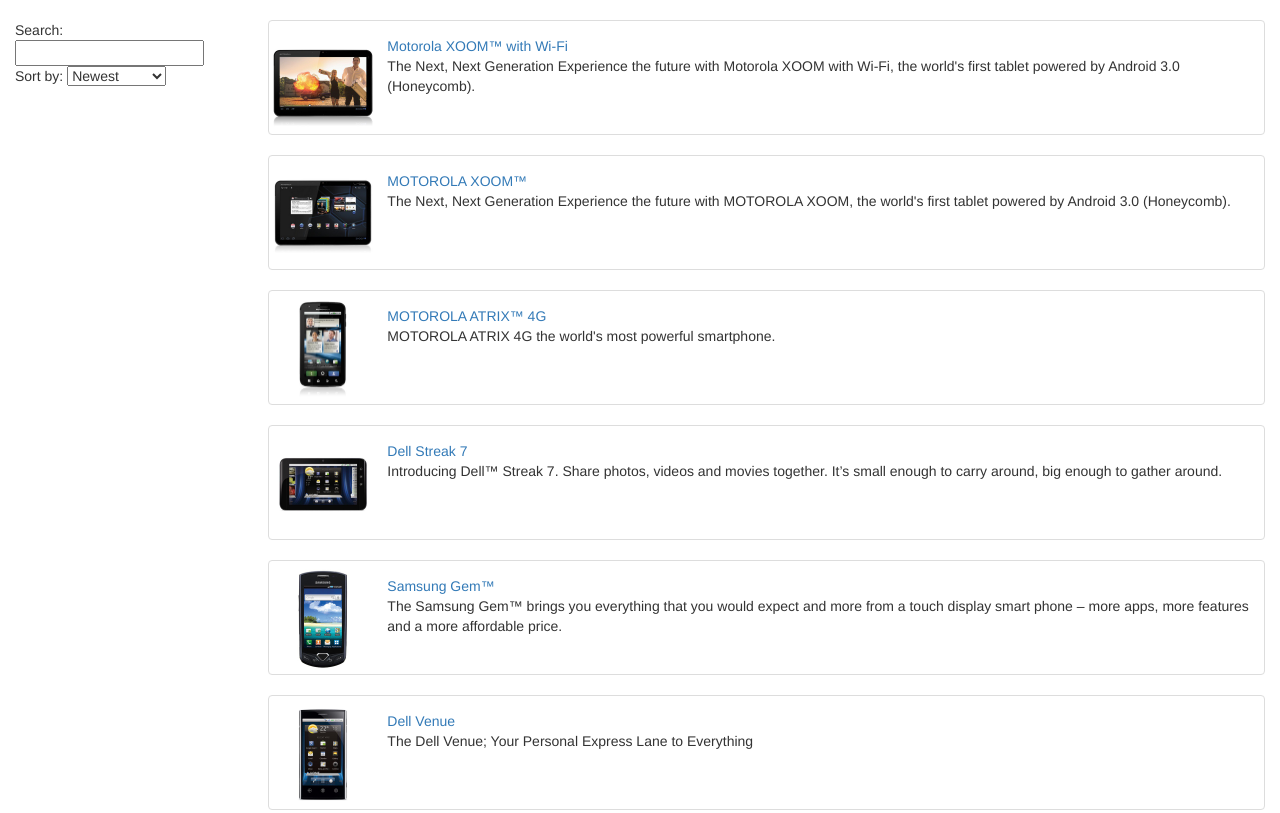
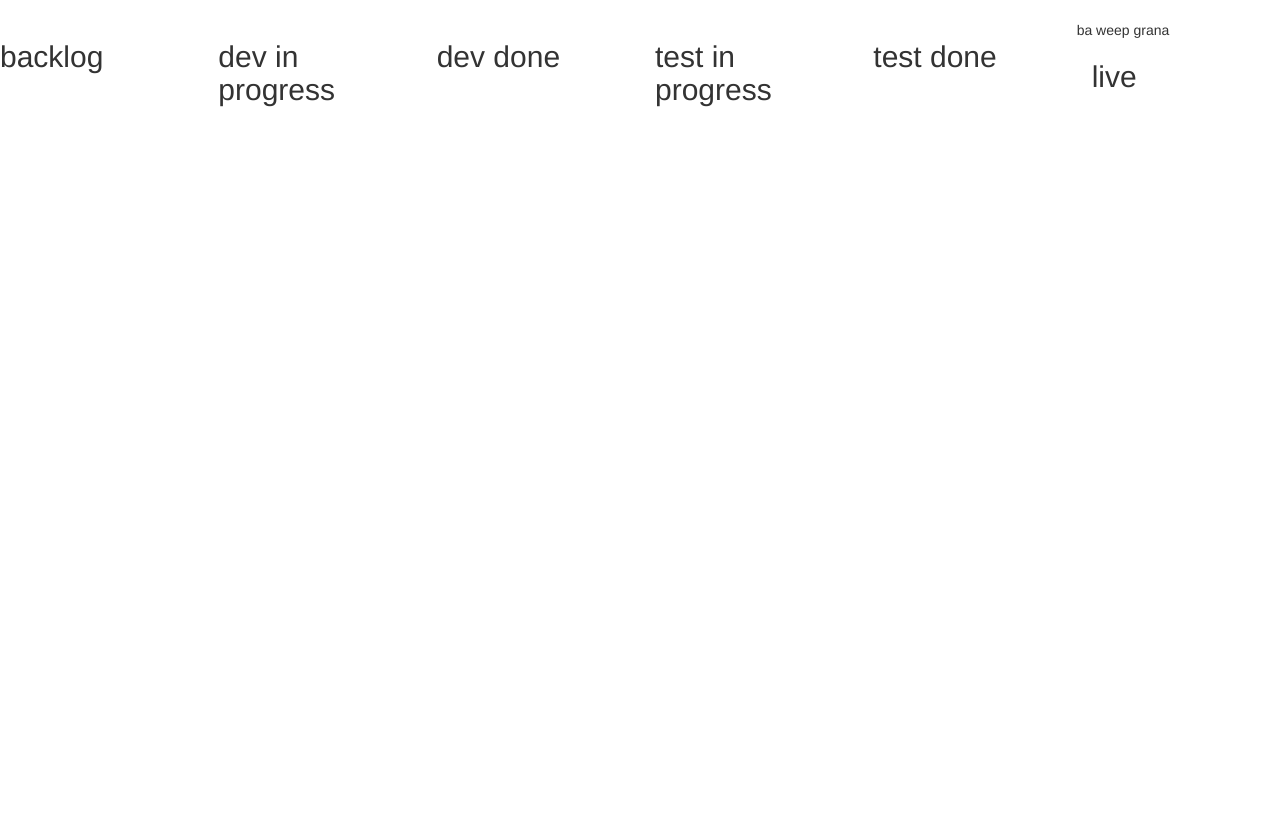
Before and after one commit to Kirschstein/board-simulation, a website: page app/index.html in a window 1280 px wide. Shown: the top 813 px of the page. Drawn offline with nearby package versions, Linux system fonts and the light colour scheme; some packages are replaced by stand-ins of ours.

Commit message:
added a couple of partials for board

```diff
--- a/app/index.html
+++ b/app/index.html
@@ -2,7 +2,7 @@
 <html lang="en" ng-app="phonecatApp">
 <head>
   <meta charset="utf-8">
-  <title>Google Phone Gallery</title>
+  <title>Board Simulation</title>
   <link rel="stylesheet" href="bower_components/bootstrap/dist/css/bootstrap.css">
   <link rel="stylesheet" href="css/app.css">
   <link rel="stylesheet" href="css/animations.css">
--- a/app/js/app.js
+++ b/app/js/app.js
@@ -22,7 +22,11 @@
         templateUrl: 'partials/phone-detail.html',
         controller: 'PhoneDetailCtrl'
       }).
+      when('/board', {
+        templateUrl: 'partials/board.html',
+        controller: 'BoardCtrl'
+      }).
       otherwise({
-        redirectTo: '/phones'
+        redirectTo: '/board'
       });
   }]);
--- a/app/js/controllers.js
+++ b/app/js/controllers.js
@@ -20,3 +20,8 @@
       $scope.mainImageUrl = imageUrl;
     }
   }]);
+
+phonecatControllers.controller('BoardCtrl', ['$scope',
+  function($scope) {
+      $scope.message = 'ba weep grana';
+  }]);
--- /dev/null
+++ b/app/partials/board.html
@@ -0,0 +1,27 @@
+    <div class="row">
+        {{message}}
+
+    	<div class="col-md-2">
+			   <h2>backlog</h2>
+    	</div>
+
+    	<div class="col-md-2">
+			   <h2>dev in progress</h2>
+    	</div>
+
+    	<div class="col-md-2">
+			<h2>dev done</h2>
+    	</div>
+
+    	<div class="col-md-2">
+			<h2>test in progress</h2>
+    	</div>
+
+    	<div class="col-md-2">
+			<h2>test done</h2>
+    	</div>
+
+    	<div class="col-md-2">
+			<h2>live</h2>
+    	</div>
+    </div>
```
Also changed, not shown: app/partials/card-detail.html (added, +6 -0 lines).
